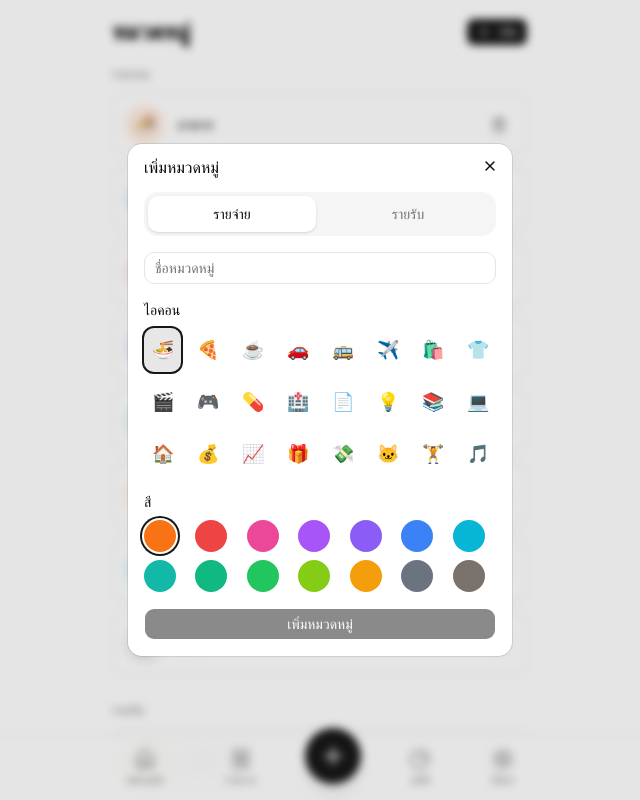
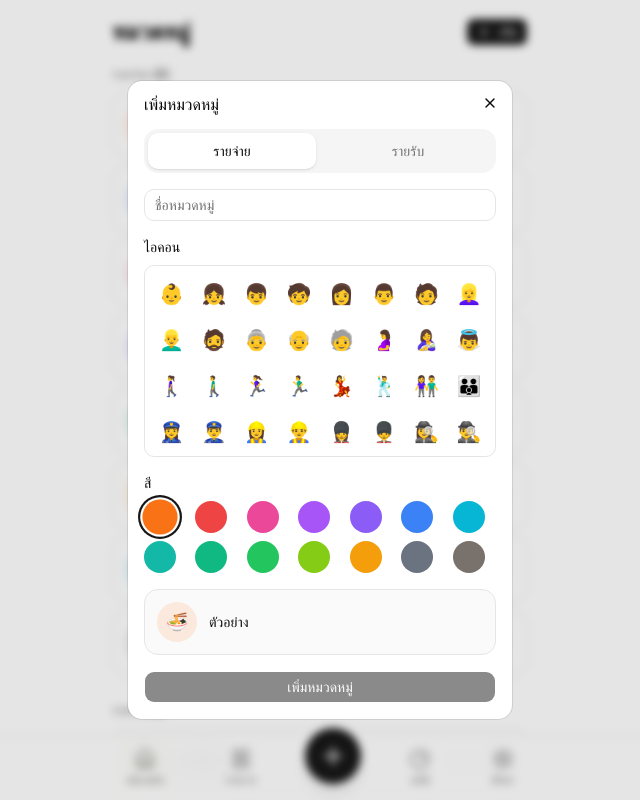
Before and after one commit to narish-pd/expense-tracker, a Next.js app: page /categories in a window 1280 px wide. Both pictures are taken after a click on the button "เพิ่ม". Shown: the top 800 px of the page, without its empty margins (320-960 px from the left). Built offline with nearby package versions, Linux system fonts and the light colour scheme.

Commit message:
crud categories

```diff
--- a/src/app/categories/page.tsx
+++ b/src/app/categories/page.tsx
@@ -2,9 +2,9 @@
 
 import { useState } from "react";
 import { motion, AnimatePresence } from "framer-motion";
-import { Plus, Trash2 } from "lucide-react";
+import { Plus, Trash2, Pencil } from "lucide-react";
 import { useTransactionStore } from "@/store/transaction-store";
-import { TransactionType } from "@/types/transaction";
+import { TransactionType, Category } from "@/types/transaction";
 import { Button } from "@/components/ui/button";
 import { Input } from "@/components/ui/input";
 import {
@@ -12,14 +12,75 @@ import {
   DialogContent,
   DialogHeader,
   DialogTitle,
-  DialogTrigger,
 } from "@/components/ui/dialog";
+import { ConfirmDialog } from "@/components/ui/confirm-dialog";
 import { cn } from "@/lib/utils";
 
 const EMOJI_OPTIONS = [
-  "🍜", "🍕", "☕", "🚗", "🚌", "✈️", "🛍️", "👕",
-  "🎬", "🎮", "💊", "🏥", "📄", "💡", "📚", "💻",
-  "🏠", "💰", "📈", "🎁", "💸", "🐱", "🏋️", "🎵",
+  // 👥 บุคคลและครอบครัว (People & Family)
+  "👶", "👧", "👦", "🧒", "👩", "👨", "🧑", "👱‍♀️",
+  "👱‍♂️", "🧔", "👵", "👴", "🧓", "🤰", "🤱", "👼",
+  "🚶‍♀️", "🚶‍♂️", "🏃‍♀️", "🏃‍♂️", "💃", "🕺", "👫", "👪",
+
+  // 👮‍♀️ อาชีพและบทบาท (Professions & Roles)
+  "👮‍♀️", "👮‍♂️", "👷‍♀️", "👷‍♂️", "💂‍♀️", "💂‍♂️", "🕵️‍♀️", "🕵️‍♂️",
+  "👩‍⚕️", "👨‍⚕️", "👩‍🌾", "👨‍🌾", "👩‍🍳", "👨‍🍳", "👩‍🎓", "👨‍🎓",
+  "👩‍🎤", "👨‍🎤", "👩‍🏫", "👨‍🏫", "👩‍💻", "👨‍💻", "👩‍💼", "👨‍💼",
+  "🦸‍♀️", "🦸‍♂️", "🧙‍♀️", "🧙‍♂️", "🧚‍♀️", "🧚‍♂️", "🧛‍♀️", "🧛‍♂️",
+
+  // 😀 ใบหน้าและอารมณ์ (Faces & Emotions)
+  "😀", "😂", "🤣", "😊", "🥰", "😍", "😎", "🤩",
+  "🤔", "🤨", "😐", "🙄", "😴", "😷", "🤒", "🤕",
+  "🥳", "🤯", "🤠", "🥺", "😭", "😤", "😡", "🤬",
+
+  // 👋 ท่าทางและมือ (Gestures & Hands)
+  "👋", "🤚", "🖐️", "✋", "🖖", "👌", "🤌", "✌️",
+  "🤞", "🤟", "🤘", "🤙", "👈", "👉", "👆", "👇",
+  "👍", "👎", "✊", "👊", "👏", "🙌", "👐", "🙏",
+
+  // 🍜 อาหารและเครื่องดื่ม (Food & Drink)
+  "🍜", "🍕", "🍔", "☕", "🍺", "🧋", "🍰", "🥗",
+  "🌮", "🍣", "🥐", "🥑", "🥩", "🍷", "🍩", "🍟",
+  "🍱", "🍲", "🍿", "🍨", "🍬", "🍫", "🍹", "🍾",
+
+  // 🚗 การเดินทางและยานพาหนะ (Transport & Vehicles)
+  "🚗", "🚌", "🚕", "✈️", "⛽", "🚇", "🏍️", "🚲",
+  "🚂", "🚤", "🚁", "🚀", "🛴", "🚢", "🛶", "🚛",
+  "🚥", "⚓", "🛸", "🚨", "🚏", "🎫", "🧳", "🗺️",
+
+  // 🛍️ ช้อปปิ้งและเครื่องแต่งกาย (Shopping & Fashion)
+  "🛍️", "👕", "👟", "💄", "👜", "🎒", "💍", "🧴",
+  "👗", "👖", "🧣", "🧤", "🧢", "👑", "💎", "🕶️",
+  "🛒", "🏷️", "💳", "🧾", "🧥", "🧦", "👠", "☂️",
+
+  // 🎬 บันเทิงและงานอดิเรก (Entertainment & Hobbies)
+  "🎬", "🎮", "🎵", "📺", "🎭", "🎨", "📷", "🎤",
+  "🎟️", "🎪", "🎢", "🎳", "🎸", "🎺", "🎲", "🧩",
+  "🎯", "🎧", "📻", "🎷", "🎹", "📖", "🎈", "🎉",
+
+  // 💊 สุขภาพและกีฬา (Health & Fitness)
+  "💊", "🏥", "🦷", "🏋️", "🧘", "💉", "🩺", "👓",
+  "🏃", "🏊", "🚴", "⚽", "🏀", "🎾", "🏈", "🥊",
+  "🩹", "🩸", "🦠", "🛹", "🏸", "🏓", "⛳", "🎿",
+
+  // 🏠 ของใช้ในบ้านและเครื่องมือ (Household & Tools)
+  "📄", "💡", "📱", "🏠", "🔧", "🧹", "💧", "📶",
+  "🛏️", "🛁", "🚪", "🪑", "🧽", "🪣", "🪛", "🔌",
+  "🔨", "🪚", "🧲", "🪜", "🧺", "🧻", "🔑", "🔒",
+
+  // 💻 การทำงานและการเรียน (Work & Education)
+  "📚", "🎓", "📝", "💻", "🖥️", "⌨️", "🖨️", "📐",
+  "⌚", "🔋", "💾", "💿", "📁", "📊", "📎", "📌",
+  "✂️", "🗑️", "💼", "📅", "📈", "📉", "✉️", "📫",
+
+  // 🐱 สัตว์และธรรมชาติ (Animals & Nature)
+  "🐱", "🐕", "🌱", "✨", "🐰", "🦊", "🐼", "🦋",
+  "🌴", "🌹", "🌻", "🌲", "🐠", "🦀", "🐢", "🦕",
+  "☀️", "🌧️", "❄️", "⚡", "🌈", "🌙", "🌍", "🔥",
+
+  // 💰 การเงินและอื่นๆ (Finance & Misc)
+  "💰", "💸", "🎁", "🛡️", "🔔", "⏳", "⏰", "⚖️",
+  "🪙", "💵", "💴", "💶", "💷", "🏆", "🏅", "💖"
 ];
 
 const COLOR_OPTIONS = [
@@ -29,51 +90,157 @@ const COLOR_OPTIONS = [
 ];
 
 export default function CategoriesPage() {
-  const { categories, addCategory, removeCategory } = useTransactionStore();
+  const { categories, addCategory, updateCategory, removeCategory } =
+    useTransactionStore();
+
+  // Add/Edit dialog state
   const [dialogOpen, setDialogOpen] = useState(false);
-  const [newName, setNewName] = useState("");
-  const [newIcon, setNewIcon] = useState("🍜");
-  const [newColor, setNewColor] = useState("#f97316");
-  const [newType, setNewType] = useState<TransactionType>("expense");
+  const [editingCategory, setEditingCategory] = useState<Category | null>(null);
+  const [formName, setFormName] = useState("");
+  const [formIcon, setFormIcon] = useState("🍜");
+  const [formColor, setFormColor] = useState("#f97316");
+  const [formType, setFormType] = useState<TransactionType>("expense");
+
+  // Delete confirm state
+  const [deleteConfirmOpen, setDeleteConfirmOpen] = useState(false);
+  const [deletingId, setDeletingId] = useState<string | null>(null);
 
   const expenseCategories = categories.filter((c) => c.type === "expense");
   const incomeCategories = categories.filter((c) => c.type === "income");
 
-  const handleAdd = () => {
-    if (!newName.trim()) return;
+  const openAddDialog = () => {
+    setEditingCategory(null);
+    setFormName("");
+    setFormIcon("🍜");
+    setFormColor("#f97316");
+    setFormType("expense");
+    setDialogOpen(true);
+  };
+
+  const openEditDialog = (cat: Category) => {
+    setEditingCategory(cat);
+    setFormName(cat.name);
+    setFormIcon(cat.icon);
+    setFormColor(cat.color);
+    setFormType(cat.type);
+    setDialogOpen(true);
+  };
+
+  const handleSubmit = () => {
+    if (!formName.trim()) return;
+
+    if (editingCategory) {
+      updateCategory(editingCategory.id, {
+        name: formName.trim(),
+        icon: formIcon,
+        color: formColor,
+        type: formType,
+      });
+    } else {
       addCategory({
         id: crypto.randomUUID(),
-      name: newName.trim(),
-      icon: newIcon,
-      color: newColor,
-      type: newType,
+        name: formName.trim(),
+        icon: formIcon,
+        color: formColor,
+        type: formType,
       });
-    setNewName("");
+    }
+
     setDialogOpen(false);
+    setEditingCategory(null);
   };
+
+  const handleDeleteRequest = (id: string) => {
+    setDeletingId(id);
+    setDeleteConfirmOpen(true);
+  };
+
+  const handleConfirmDelete = () => {
+    if (deletingId) {
+      removeCategory(deletingId);
+      setDeletingId(null);
+    }
+  };
+
+  const renderCategoryList = (list: Category[]) => (
+    <div className="space-y-2">
+      <AnimatePresence>
+        {list.map((cat) => (
+          <motion.div
+            key={cat.id}
+            layout
+            initial={{ opacity: 0 }}
+            animate={{ opacity: 1 }}
+            exit={{ opacity: 0, height: 0 }}
+            className="flex items-center gap-3 rounded-xl border p-3"
+          >
+            <div
+              className="flex h-10 w-10 items-center justify-center rounded-full text-lg shrink-0"
+              style={{ backgroundColor: cat.color + "20" }}
+            >
+              {cat.icon}
+            </div>
+            <span className="flex-1 font-medium truncate">{cat.name}</span>
+            <button
+              onClick={() => openEditDialog(cat)}
+              className="rounded-lg p-2 text-muted-foreground hover:text-foreground transition-colors"
+            >
+              <Pencil size={16} />
+            </button>
+            <button
+              onClick={() => handleDeleteRequest(cat.id)}
+              className="rounded-lg p-2 text-muted-foreground hover:text-destructive transition-colors"
+            >
+              <Trash2 size={16} />
+            </button>
+          </motion.div>
+        ))}
+      </AnimatePresence>
+    </div>
+  );
 
   return (
     <main className="mx-auto max-w-md p-4">
       <div className="mb-4 flex items-center justify-between">
         <h1 className="text-2xl font-bold">หมวดหมู่</h1>
-        <Dialog open={dialogOpen} onOpenChange={setDialogOpen}>
-          <DialogTrigger asChild>
-            <Button size="sm">
+        <Button size="sm" onClick={openAddDialog}>
           <Plus size={16} className="mr-1" />
           เพิ่ม
         </Button>
-          </DialogTrigger>
-          <DialogContent>
+      </div>
+
+      {/* Expense Categories */}
+      <section className="mb-6">
+        <h2 className="mb-2 text-sm font-medium text-muted-foreground">
+          รายจ่าย ({expenseCategories.length})
+        </h2>
+        {renderCategoryList(expenseCategories)}
+      </section>
+
+      {/* Income Categories */}
+      <section>
+        <h2 className="mb-2 text-sm font-medium text-muted-foreground">
+          รายรับ ({incomeCategories.length})
+        </h2>
+        {renderCategoryList(incomeCategories)}
+      </section>
+
+      {/* Add/Edit Dialog */}
+      <Dialog open={dialogOpen} onOpenChange={setDialogOpen}>
+        <DialogContent className="max-h-[85vh] overflow-y-auto">
           <DialogHeader>
-              <DialogTitle>เพิ่มหมวดหมู่</DialogTitle>
+            <DialogTitle>
+              {editingCategory ? "แก้ไขหมวดหมู่" : "เพิ่มหมวดหมู่"}
+            </DialogTitle>
           </DialogHeader>
           <div className="space-y-4">
+            {/* Type Toggle */}
             <div className="grid grid-cols-2 gap-2 rounded-xl bg-muted p-1">
               <button
-                  onClick={() => setNewType("expense")}
+                onClick={() => setFormType("expense")}
                 className={cn(
-                    "rounded-lg py-2 text-sm font-medium",
-                    newType === "expense"
+                  "rounded-lg py-2 text-sm font-medium transition-colors",
+                  formType === "expense"
                     ? "bg-background shadow-sm"
                     : "text-muted-foreground"
                 )}
@@ -81,10 +248,10 @@ export default function CategoriesPage() {
                 รายจ่าย
               </button>
               <button
-                  onClick={() => setNewType("income")}
+                onClick={() => setFormType("income")}
                 className={cn(
-                    "rounded-lg py-2 text-sm font-medium",
-                    newType === "income"
+                  "rounded-lg py-2 text-sm font-medium transition-colors",
+                  formType === "income"
                     ? "bg-background shadow-sm"
                     : "text-muted-foreground"
                 )}
@@ -93,23 +260,25 @@ export default function CategoriesPage() {
               </button>
             </div>
 
+            {/* Name */}
             <Input
               placeholder="ชื่อหมวดหมู่"
-                value={newName}
-                onChange={(e) => setNewName(e.target.value)}
+              value={formName}
+              onChange={(e) => setFormName(e.target.value)}
             />
 
+            {/* Emoji Picker */}
             <div>
               <p className="mb-2 text-sm font-medium">ไอคอน</p>
-                <div className="grid grid-cols-8 gap-2">
+              <div className="grid grid-cols-8 gap-1.5 max-h-48 overflow-y-auto rounded-lg border p-2">
                 {EMOJI_OPTIONS.map((emoji) => (
                   <button
                     key={emoji}
-                      onClick={() => setNewIcon(emoji)}
+                    onClick={() => setFormIcon(emoji)}
                     className={cn(
-                        "rounded-lg p-2 text-lg",
-                        newIcon === emoji
-                          ? "bg-primary/10 ring-2 ring-primary"
+                      "rounded-lg p-1.5 text-xl transition-all",
+                      formIcon === emoji
+                        ? "bg-primary/10 ring-2 ring-primary scale-110"
                         : "hover:bg-muted"
                     )}
                   >
@@ -119,16 +288,18 @@ export default function CategoriesPage() {
               </div>
             </div>
 
+            {/* Color Picker */}
             <div>
               <p className="mb-2 text-sm font-medium">สี</p>
               <div className="grid grid-cols-7 gap-2">
                 {COLOR_OPTIONS.map((color) => (
                   <button
                     key={color}
-                      onClick={() => setNewColor(color)}
+                    onClick={() => setFormColor(color)}
                     className={cn(
-                        "h-8 w-8 rounded-full",
-                        newColor === color && "ring-2 ring-primary ring-offset-2"
+                      "h-8 w-8 rounded-full transition-transform",
+                      formColor === color &&
+                        "ring-2 ring-primary ring-offset-2 scale-110"
                     )}
                     style={{ backgroundColor: color }}
                   />
@@ -136,83 +307,41 @@ export default function CategoriesPage() {
               </div>
             </div>
 
-              <Button onClick={handleAdd} className="w-full" disabled={!newName.trim()}>
-                เพิ่มหมวดหมู่
+            {/* Preview */}
+            <div className="flex items-center gap-3 rounded-xl border bg-muted/50 p-3">
+              <div
+                className="flex h-10 w-10 items-center justify-center rounded-full text-lg"
+                style={{ backgroundColor: formColor + "20" }}
+              >
+                {formIcon}
+              </div>
+              <span className="font-medium">
+                {formName || "ตัวอย่าง"}
+              </span>
+            </div>
+
+            {/* Submit */}
+            <Button
+              onClick={handleSubmit}
+              className="w-full"
+              disabled={!formName.trim()}
+            >
+              {editingCategory ? "บันทึกการแก้ไข" : "เพิ่มหมวดหมู่"}
             </Button>
           </div>
         </DialogContent>
       </Dialog>
-      </div>
 
-      {/* Expense Categories */}
-      <section className="mb-6">
-        <h2 className="mb-2 text-sm font-medium text-muted-foreground">
-          รายจ่าย
-        </h2>
-        <div className="space-y-2">
-          <AnimatePresence>
-            {expenseCategories.map((cat) => (
-              <motion.div
-                key={cat.id}
-                layout
-                initial={{ opacity: 0 }}
-                animate={{ opacity: 1 }}
-                exit={{ opacity: 0, height: 0 }}
-                className="flex items-center gap-3 rounded-xl border p-3"
-              >
-                <div
-                  className="flex h-10 w-10 items-center justify-center rounded-full text-lg"
-                  style={{ backgroundColor: cat.color + "20" }}
-                >
-                  {cat.icon}
-                </div>
-                <span className="flex-1 font-medium">{cat.name}</span>
-                <button
-                  onClick={() => removeCategory(cat.id)}
-                  className="rounded-lg p-2 text-muted-foreground hover:text-destructive"
-                >
-                  <Trash2 size={16} />
-                </button>
-              </motion.div>
-            ))}
-          </AnimatePresence>
-        </div>
-      </section>
-
-      {/* Income Categories */}
-      <section>
-        <h2 className="mb-2 text-sm font-medium text-muted-foreground">
-          รายรับ
-        </h2>
-        <div className="space-y-2">
-          <AnimatePresence>
-            {incomeCategories.map((cat) => (
-              <motion.div
-                key={cat.id}
-                layout
-                initial={{ opacity: 0 }}
-                animate={{ opacity: 1 }}
-                exit={{ opacity: 0, height: 0 }}
-                className="flex items-center gap-3 rounded-xl border p-3"
-              >
-                <div
-                  className="flex h-10 w-10 items-center justify-center rounded-full text-lg"
-                  style={{ backgroundColor: cat.color + "20" }}
-                >
-                  {cat.icon}
-                </div>
-                <span className="flex-1 font-medium">{cat.name}</span>
-                <button
-                  onClick={() => removeCategory(cat.id)}
-                  className="rounded-lg p-2 text-muted-foreground hover:text-destructive"
-                >
-                  <Trash2 size={16} />
-                </button>
-              </motion.div>
-            ))}
-          </AnimatePresence>
-        </div>
-      </section>
+      {/* Delete Confirmation */}
+      <ConfirmDialog
+        open={deleteConfirmOpen}
+        onOpenChange={setDeleteConfirmOpen}
+        title="ลบหมวดหมู่"
+        description="คุณต้องการลบหมวดหมู่นี้ใช่ไหม? การดำเนินการนี้ไม่สามารถย้อนกลับได้"
+        onConfirm={handleConfirmDelete}
+        confirmLabel="ลบ"
+        cancelLabel="ยกเลิก"
+      />
     </main>
   );
 }
--- /dev/null
+++ b/src/components/ui/confirm-dialog.tsx
@@ -0,0 +1,63 @@
+"use client";
+
+import {
+  Dialog,
+  DialogContent,
+  DialogHeader,
+  DialogTitle,
+  DialogDescription,
+  DialogFooter,
+} from "@/components/ui/dialog";
+import { Button } from "@/components/ui/button";
+
+interface ConfirmDialogProps {
+  open: boolean;
+  onOpenChange: (open: boolean) => void;
+  title: string;
+  description: string;
+  onConfirm: () => void;
+  confirmLabel?: string;
+  cancelLabel?: string;
+  variant?: "destructive" | "default";
+}
+
+export function ConfirmDialog({
+  open,
+  onOpenChange,
+  title,
+  description,
+  onConfirm,
+  confirmLabel = "ยืนยัน",
+  cancelLabel = "ยกเลิก",
+  variant = "destructive",
+}: ConfirmDialogProps) {
+  return (
+    <Dialog open={open} onOpenChange={onOpenChange}>
+      <DialogContent>
+        <DialogHeader>
+          <DialogTitle>{title}</DialogTitle>
+          <DialogDescription>{description}</DialogDescription>
+        </DialogHeader>
+        <DialogFooter className="flex-row gap-2 sm:justify-end">
+          <Button
+            variant="outline"
+            onClick={() => onOpenChange(false)}
+            className="flex-1 sm:flex-none"
+          >
+            {cancelLabel}
+          </Button>
+          <Button
+            variant={variant === "destructive" ? "destructive" : "default"}
+            onClick={() => {
+              onConfirm();
+              onOpenChange(false);
+            }}
+            className="flex-1 sm:flex-none"
+          >
+            {confirmLabel}
+          </Button>
+        </DialogFooter>
+      </DialogContent>
+    </Dialog>
+  );
+}
--- a/src/store/transaction-store.ts
+++ b/src/store/transaction-store.ts
@@ -36,6 +36,7 @@ type Store = {
   removeTransaction: (id: string) => void;
 
   addCategory: (category: Category) => void;
+  updateCategory: (id: string, data: Partial<Omit<Category, "id">>) => void;
   removeCategory: (id: string) => void;
 
   setBudget: (budget: Budget) => void;
@@ -67,6 +68,13 @@ export const useTransactionStore = create<Store>()(
           categories: [...state.categories, category],
         })),
 
+      updateCategory: (id, data) =>
+        set((state) => ({
+          categories: state.categories.map((c) =>
+            c.id === id ? { ...c, ...data } : c
+          ),
+        })),
+
       removeCategory: (id) =>
         set((state) => ({
           categories: state.categories.filter((c) => c.id !== id),
```
Also changed, not shown: src/app/settings/page.tsx (+17 -1 lines), src/components/transactions/transaction-item.tsx (+16 -1 lines). Lines whose indentation alone changed are shown as unchanged.
